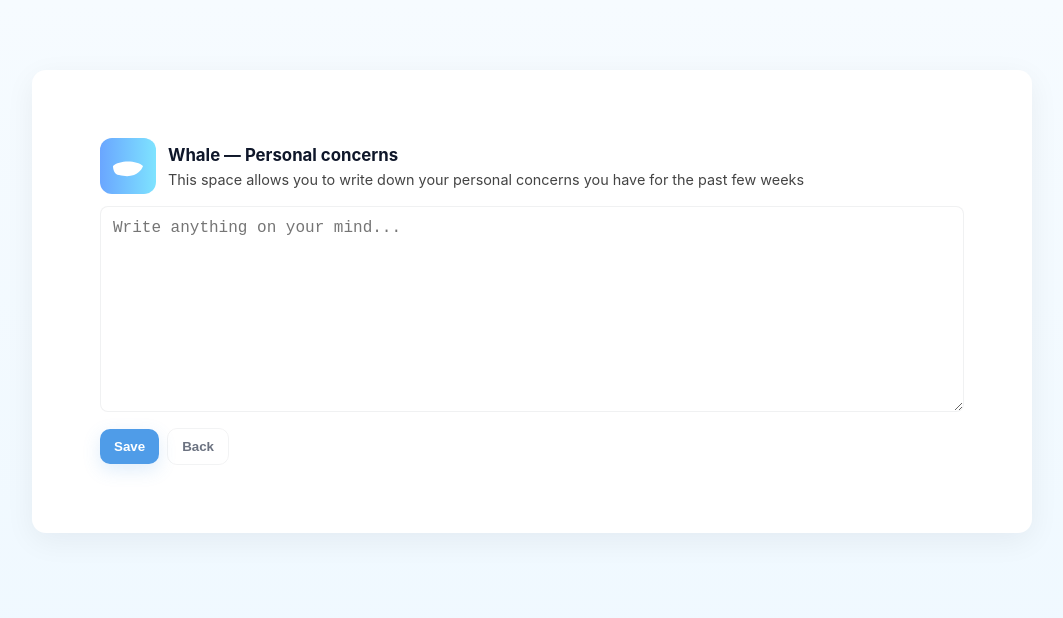
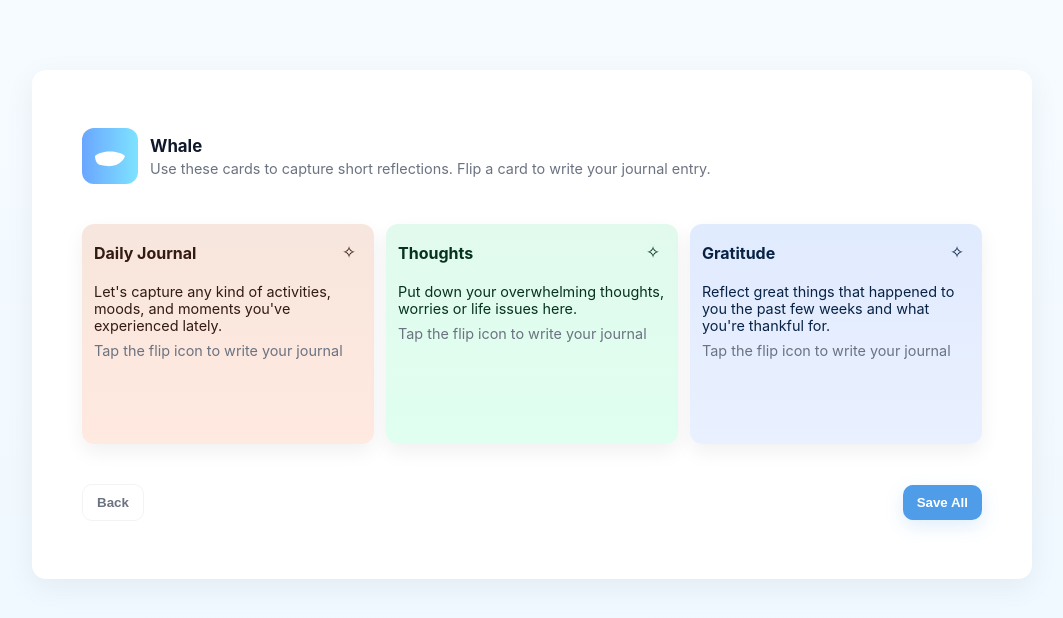
Before and after one commit to CrazyRacketSmash/UI_Project_4, a Svelte app: page / in a window 1280 px wide. Both pictures are taken after a click on the button 564 px from the left and 510 px from the top of the page. Shown: the top 618 px of the page, without its empty margins (108-1171 px from the left). Built offline with nearby package versions, Linux system fonts and the light colour scheme.

Commit message:
Finish implementing Whale

```diff
--- a/src/components/Whale.svelte
+++ b/src/components/Whale.svelte
@@ -1,50 +1,259 @@
 <script>
-  import { createEventDispatcher, onMount } from 'svelte';
+  import { createEventDispatcher, onMount, onDestroy } from 'svelte';
   const dispatch = createEventDispatcher();
+  // Save notification state
+  let showNotif = false;
+  let notifMsg = '';
+  let notifTimer = null;
 
-  let notes = '';
+  function showNotification(msg = 'Success', ms = 3000) {
+    notifMsg = msg;
+    showNotif = true;
+    if (notifTimer) clearTimeout(notifTimer);
+    notifTimer = setTimeout(() => {
+      showNotif = false;
+      notifTimer = null;
+    }, ms);
+  }
+  onDestroy(() => { if (notifTimer) clearTimeout(notifTimer); });
+
+  // three journal cards
+  let cards = [
+    { id: 1, subject: 'Daily Journal', text: '', flipped: false },
+    { id: 2, subject: 'Thoughts', text: '', flipped: false },
+    { id: 3, subject: 'Gratitude', text: '', flipped: false }
+  ];
+
+  // human-friendly descriptions for each subject (shown beneath subject)
+  const subjectDescriptions = {
+    'Daily Journal': 'Let\'s capture any kind of activities, moods, and moments you\'ve experienced lately.',
+    'Thoughts': 'Put down your overwhelming thoughts, worries or life issues here.',
+    'Gratitude': 'Reflect great things that happened to you the past few weeks and what you\'re thankful for.'
+  };
+
   let saved = false;
 
   onMount(() => {
-    try { notes = localStorage.getItem('whale_notes') || ''; saved = !!notes; } catch(e){ notes = ''; saved = false; }
+    try {
+      const stored = JSON.parse(localStorage.getItem('whale_cards') || 'null');
+      if (stored && Array.isArray(stored) && stored.length) {
+        cards = stored.map((c, idx) => idx === 0 || idx === 1 || idx === 2 ? { ...c, flipped: false } : c);
+      }
+      saved = cards.some(c => c.text && c.text.length);
+    } catch (e) {
+      // ignore
+    }
   });
 
-  function save() {
-    try { localStorage.setItem('whale_notes', notes || ''); saved = true; } catch(e){}
-    dispatch('save', notes);
+  function flip(i) {
+    cards[i].flipped = !cards[i].flipped;
+    // reassign to trigger reactivity
+    cards = cards;
+  }
+
+  function updateText(i, v) {
+    cards[i].text = v;
+    cards = cards;
+  }
+
+  function saveAll() {
+    try {
+      localStorage.setItem('whale_cards', JSON.stringify(cards));
+      saved = true;
+    } catch (e) {}
+    dispatch('save', cards);
+    showNotification('Success');
   }
   function back() {
     dispatch('back');
   }
 </script>
 
-<div class="whale-page" style="padding:18px;">
-  <div style="display:flex; gap:12px; align-items:center; margin-bottom:12px;">
+<div class="whale-wrap">
+  <div class="whale-header">
     <div class="whale-icon" aria-hidden="true">
       <svg width="36" height="36" viewBox="0 0 24 24" fill="none"><path d="M2 12c2-2 6-3 10-3s8 1 10 3c0 0-1 4-6 6-3 1-6 1-10 0C3 18 2 14 2 12z" fill="#fff"/></svg>
     </div>
-
-    <div style="flex:1;">
-      <div style="font-weight:700; font-size:1.05rem; margin-bottom:6px;">Whale — Personal concerns</div>
-      <div class="small" style="color:#444;">
-        This space allows you to write down your personal concerns you have for the past few weeks
-      </div>
+    <div class="whale-title">
+      <div class="h3">Whale</div>
+      <div class="small">Use these cards to capture short reflections. Flip a card to write your journal entry.</div>
     </div>
   </div>
+  <br>
+  <div class="cards-grid" role="list">
+    {#each cards as card, i}
+      <div class="card color-{card.id}" role="listitem">
+        <div class="card-inner" class:flipped={card.flipped}>
+          <!-- front -->
+          <div class="card-face card-front">
+            <div class="card-top">
+            <div class="card-subject" aria-hidden="true">{card.subject}</div>
+              <button class="flip-btn" on:click={() => flip(i)} aria-label="Flip card">✧</button>
+            </div>
+            <div class="card-body">
+              <div class="card-desc small">{subjectDescriptions[card.subject]}</div>
+              <div style="height:8px"></div>
+               <div class="small muted">Tap the flip icon to write your journal</div>
+             </div>
+           </div>
 
-  <textarea bind:value={notes} rows="10" placeholder="Write anything on your mind..." style="width:100%; padding:12px; border-radius:8px; border:1px solid rgba(15,23,42,0.06); font-size:1rem;"></textarea>
-
-  <div style="display:flex; gap:8px; margin-top:12px; align-items:center;">
-    <button class="btn btn-primary" on:click={save}>Save</button>
+          <!-- back -->
+          <div class="card-face card-back">
+            <div class="card-top">
+              <div style="font-weight:600;">{card.subject}</div>
+              <button class="flip-btn" on:click={() => flip(i)} aria-label="Flip card back">↺</button>
+            </div>
+            <textarea class="card-text" bind:value={card.text} placeholder="Write your entry..." on:input={(e) => updateText(i, e.target.value)}></textarea>
+          </div>
+        </div>
+      </div>
+    {/each}
+  </div>
+  <br>
+  <div class="whale-actions">
     <button class="btn btn-ghost" on:click={back}>Back</button>
     <div style="flex:1"></div>
-    {#if saved}
-      <div class="small" style="color:var(--success)">Saved</div>
-    {/if}
+    <button class="btn btn-primary" on:click={saveAll}>Save All</button>
+  </div>
+
+  <!-- slide-in save notification -->
+  <div class="save-notif" role="status" aria-live="polite" class:visible={showNotif}>
+    <span class="checkmark" aria-hidden="true">
+      <svg viewBox="0 0 52 52" width="20" height="20" focusable="false" aria-hidden="true">
+        <circle cx="26" cy="26" r="24" fill="none" stroke="rgba(255,255,255,0.14)" stroke-width="2"/>
+        <path class="checkmark-path" fill="none" stroke="white" stroke-width="4" d="M14 27l8 8 16-16" stroke-linecap="round" stroke-linejoin="round"/>
+      </svg>
+    </span>
+    <span class="notif-text">{notifMsg}</span>
   </div>
 </div>
 
 <style>
+  .whale-wrap { position: relative; padding:8px 0; }
+  .whale-header { display:flex; gap:12px; align-items:center; margin-bottom:12px; }
   .whale-icon { width:56px; height:56px; display:flex; align-items:center; justify-content:center; border-radius:12px; background:linear-gradient(90deg,#6aa6ff,#7ee3ff); }
+  .whale-title .h3 { font-weight:700; font-size:1.05rem; margin-bottom:4px; }
   .small { font-size:0.9rem; color:#6b7280; }
+
+  .cards-grid {
+    display:flex;
+    gap:12px;
+    align-items:stretch;
+    margin-top:8px;
+    margin-bottom:12px;
+  }
+
+  /* card base */
+  .card { width: 100%; max-width: 340px; perspective: 1000px; }
+  .card-inner {
+    position: relative;
+    width: 100%;
+    min-height: 220px;
+    transform-style: preserve-3d;
+    transition: transform .6s cubic-bezier(.2,.9,.34,1);
+  }
+  .card-inner.flipped { transform: rotateY(180deg); }
+
+  .card-face {
+    position: absolute;
+    inset: 0;
+    backface-visibility: hidden;
+    border-radius: 12px;
+    padding: 12px;
+    box-shadow: 0 8px 20px rgba(16,24,40,0.06);
+    background: linear-gradient(180deg,#fff,#fbfdff);
+    display:flex;
+    flex-direction:column;
+  }
+
+  .card-front { z-index:2; }
+  .card-back { transform: rotateY(180deg); }
+
+  .card-top { display:flex; align-items:center; justify-content:space-between; gap:8px; margin-bottom:8px; }
+  .card-subject { font-weight:700; font-size:1rem; }
+  .card-desc { color:var(--muted); margin-top:6px; font-size:0.9rem; }
+
+  .flip-btn {
+    background:transparent;
+    border:none;
+    cursor:pointer;
+    font-size:1.05rem;
+    padding:6px;
+    border-radius:8px;
+  }
+
+  .card-text {
+    flex:1;
+    width:100%;
+    resize:vertical;
+    padding:8px;
+    border-radius:8px;
+    border:1px solid rgba(15,23,42,0.06);
+    font-size:0.95rem;
+    margin-top:6px;
+  }
+
+  .whale-actions { display:flex; gap:8px; align-items:center; margin-top:8px; }
+
+  /* save notification (slides in from right) */
+  .save-notif {
+    position: absolute;
+    right: 18px;
+    top: 18px;
+    transform: translateX(120%);
+    opacity: 0;
+    background: linear-gradient(90deg,#8ad47e,#6bec78);
+    color: white;
+    padding: 10px 14px;
+    border-radius: 10px;
+    box-shadow: 0 12px 40px rgba(2,6,23,0.18);
+    transition: transform .36s cubic-bezier(.2,.9,.34,1), opacity .28s ease;
+    z-index: 80;
+    font-weight:600;
+    pointer-events: none;
+    display: inline-flex;
+    align-items: center;
+    gap: 10px;
+  }
+  .save-notif.visible {
+    transform: translateX(0);
+    opacity: 1;
+    pointer-events: auto;
+  }
+
+  /* checkmark visuals + draw animation */
+  .checkmark svg { display:block; }
+  .checkmark-path {
+    stroke-dasharray: 48;
+    stroke-dashoffset: 48;
+    transition: stroke-dashoffset .42s ease-out;
+  }
+  .save-notif.visible .checkmark-path {
+    stroke-dashoffset: 0;
+  }
+
+  .notif-text { font-weight:700; }
+
+  /* ensure whale container has positioning context */
+  .whale-wrap { position: relative; padding:8px 0; }
+
+  /* per-card color themes */
+  .card.color-1 .card-face.card-front { background: linear-gradient(180deg,#f7e6dd,#ffe9e0); color:#331a12; }
+  .card.color-1 .card-face.card-back  { background: linear-gradient(180deg,#ffd6ca,#ffb3a8); color:#2a0f06; }
+
+  .card.color-2 .card-face.card-front { background: linear-gradient(180deg,#e1faed,#e0fff0); color:#07321f; }
+  .card.color-2 .card-face.card-back  { background: linear-gradient(180deg,#bff8dd,#80f0b8); color:#05341a; }
+
+  .card.color-3 .card-face.card-front { background: linear-gradient(180deg,#e1ebfe,#e9f0ff); color:#072244; }
+  .card.color-3 .card-face.card-back  { background: linear-gradient(180deg,#cfe2ff,#9fc7ff); color:#041c3a; }
+
+  /* ensure buttons / text contrast on colored backgrounds */
+  .card-subject, .card-desc, .card-top button, .card-top .flip-btn { color: inherit; }
+  .card-text { background: rgba(255,255,255,0.9); color: #0f172a; }
+
+  /* responsive */
+  @media (max-width: 960px) {
+    .cards-grid { flex-direction:column; }
+    .card { max-width: 100%; }
+  }
 </style>
```
